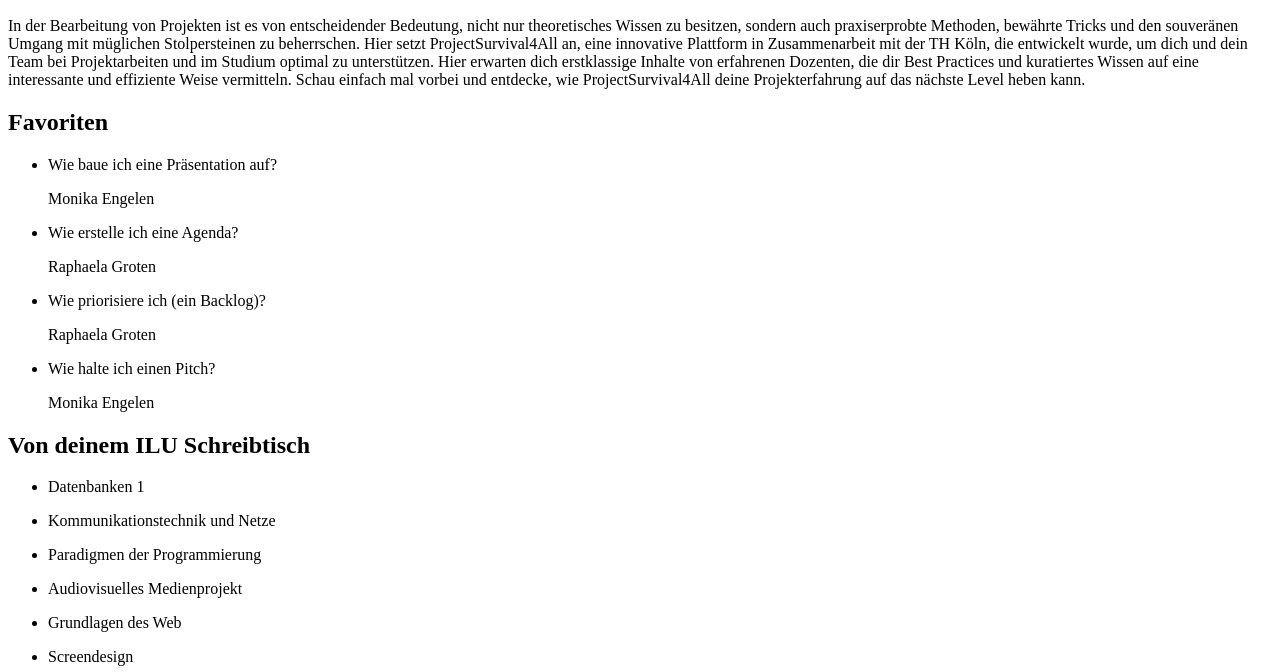
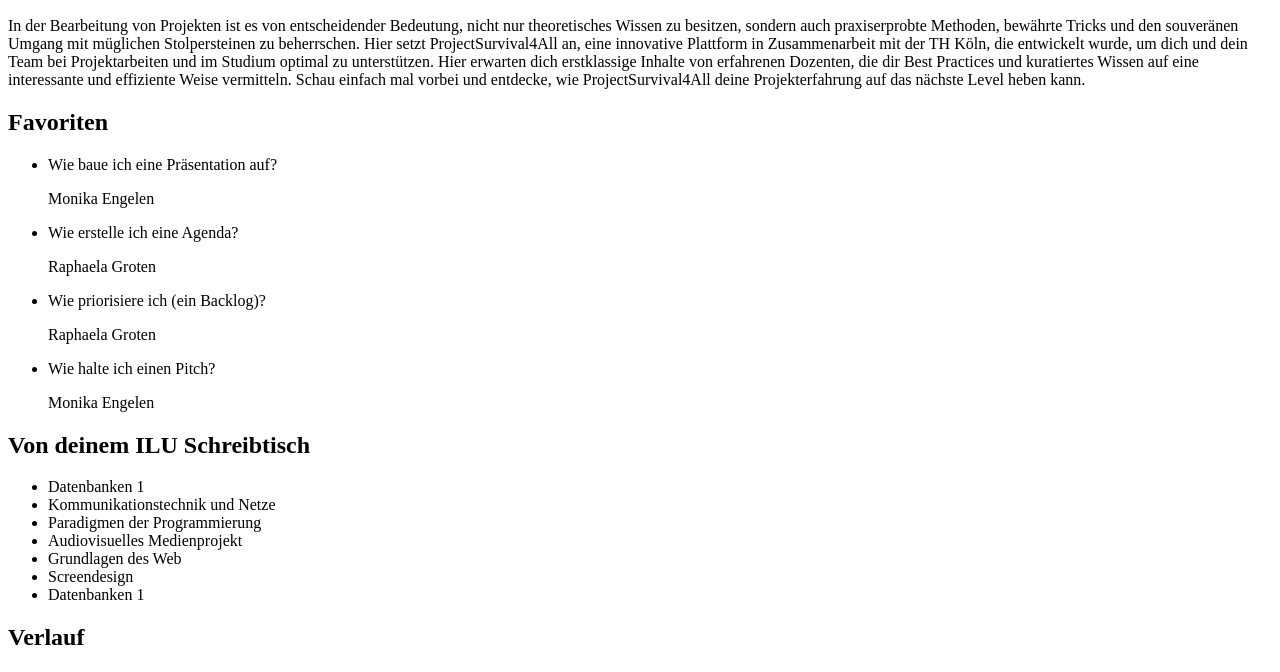
Before and after one commit to mi-classroom/fd-html-und-css-miahenri, a plain HTML site: page index.html in a window 1280 px wide. Shown: the part 105-777 px from the top of the page. Drawn offline with Linux system fonts and the light colour scheme; files whose address does not match are found by name.

Commit message:
Überflüssige Paragaphen entfernt

```diff
--- a/index.html
+++ b/index.html
@@ -59,27 +59,13 @@
         <section>
             <h2>Von deinem ILU Schreibtisch</h2>
             <ul>
-                <li>
-                    <p>Datenbanken 1</p>
-                </li>
-                <li>
-                    <p>Kommunikationstechnik und Netze</p>
-                </li>
-                <li>
-                    <p>Paradigmen der Programmierung</p>
-                </li>
-                <li>
-                    <p>Audiovisuelles Medienprojekt</p>
-                </li>
-                <li>
-                    <p>Grundlagen des Web</p>
-                </li>
-                <li>
-                    <p>Screendesign</p>
-                </li>
-                <li>
-                    <p>Datenbanken 1</p>
-                </li>
+                <li>Datenbanken 1</li>
+                <li>Kommunikationstechnik und Netze</li>
+                <li>Paradigmen der Programmierung</li>
+                <li>Audiovisuelles Medienprojekt</li>
+                <li>Grundlagen des Web</li>
+                <li>Screendesign</li>
+                <li>Datenbanken 1</li>
             </ul>
         </section>
 
```
